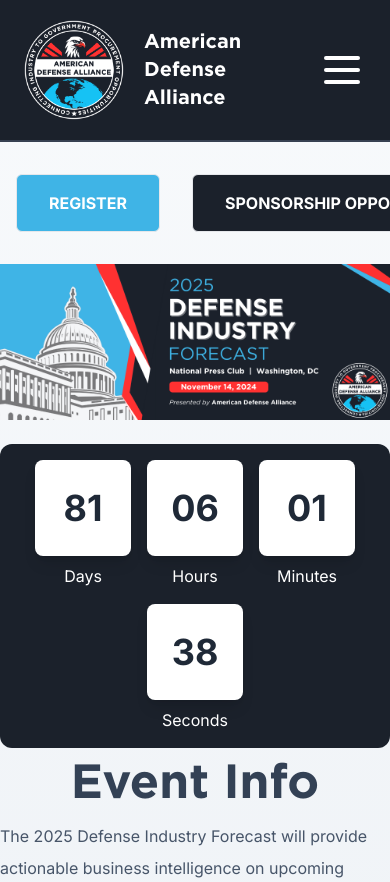
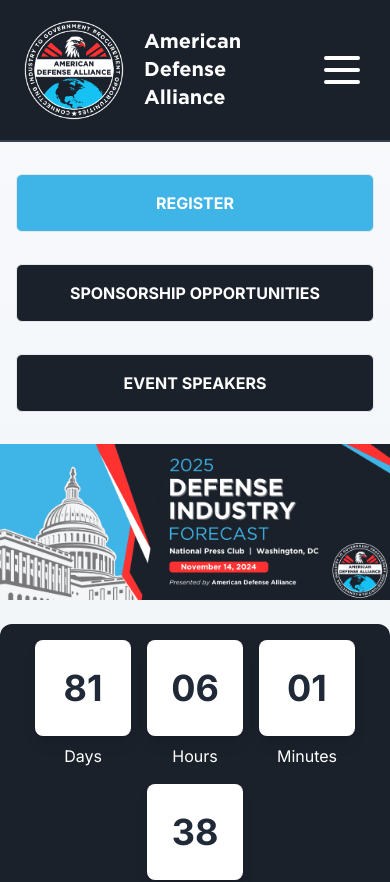
Before and after one commit to masonym/ada-website, a Next.js app: page /events/2025-defense-industry-forecast in a window 390 px wide. Shown: the top 882 px of the page. Built offline with nearby package versions, Linux system fonts and the light colour scheme.

Commit message:
Fixed button styling

```diff
--- a/src/app/events/[slug]/page.tsx
+++ b/src/app/events/[slug]/page.tsx
@@ -26,7 +26,7 @@ export default function EventPage({ params }: { params: { slug: string } }) {
 
   return (
     <div>
-      <div className="max-container mx-auto pt-8 px-4 flex flex-row gap-8 items-start">
+      <div className="max-container mx-auto pt-8 px-4 flex md:flex-row gap-8 items-start flex-col">
         <Button
           title="REGISTER"
           variant="btn_sqr_blue"
```
